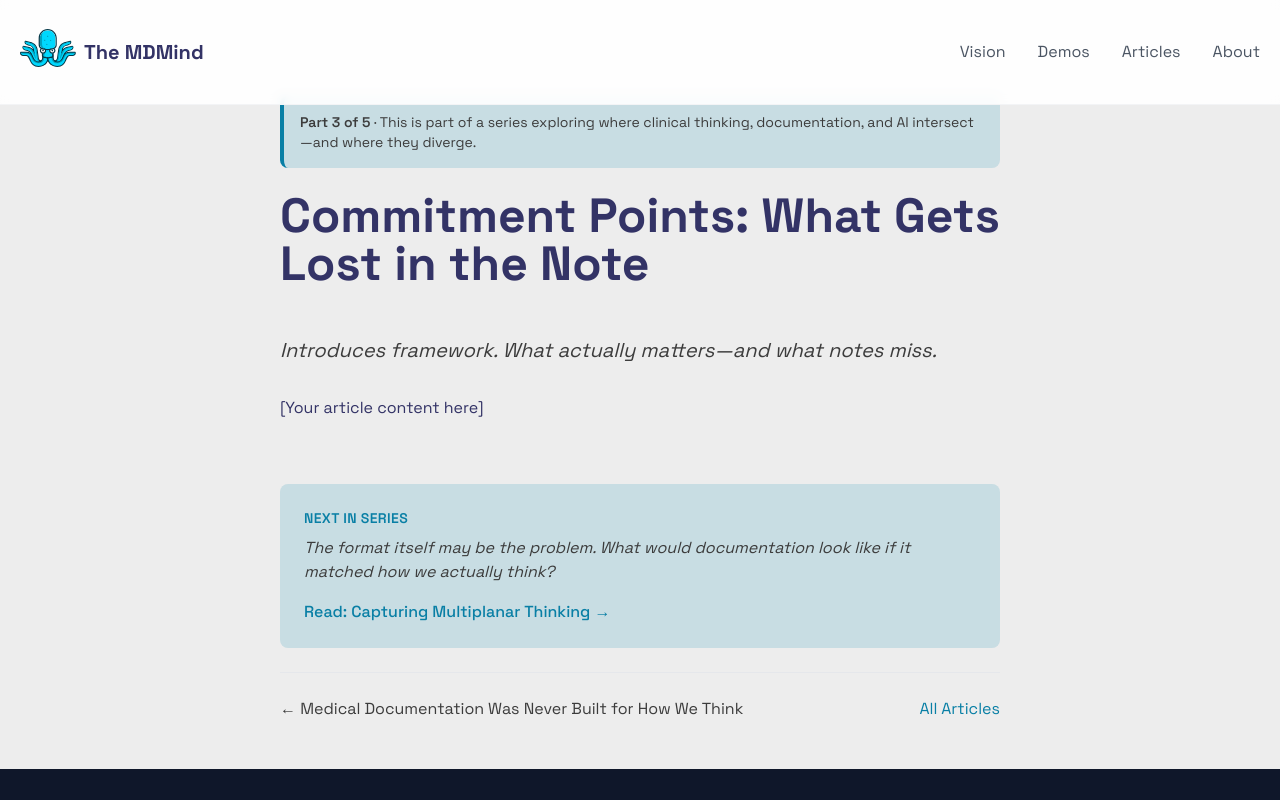
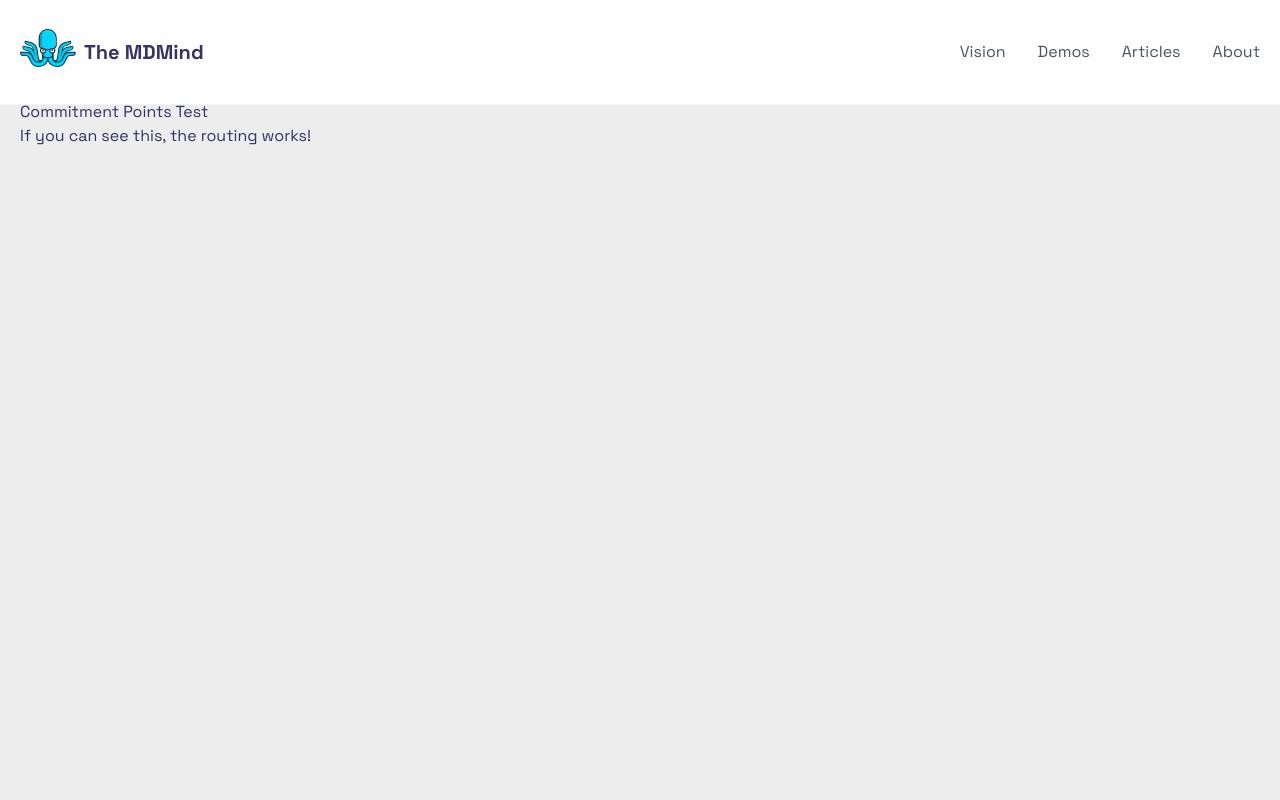
Before and after one commit to arbroadbent/themdmind, a Next.js app: page /en/articles/commitment-points in a window 1280 px wide. Shown: the top 800 px of the page. Built offline with nearby package versions, Linux system fonts and the light colour scheme.

Commit message:
Update page.tsx

```diff
--- a/src/app/[locale]/articles/commitment-points/page.tsx
+++ b/src/app/[locale]/articles/commitment-points/page.tsx
@@ -1,29 +1,8 @@
-import ArticleLayout from '../../components/ArticleLayout'
-
-export default function Article3() {
+export default function CommitmentPoints() {
   return (
-    <ArticleLayout
-      title="Commitment Points: What Gets Lost in the Note"
-      seriesPart={3}
-      seriesTotal={5}
-      prevArticle={{
-        title: "Medical Documentation Was Never Built for How We Think",
-        slug: "medical-documentation-was-never-built"
-      }}
-      nextArticle={{
-        title: "Capturing Multiplanar Thinking",
-        slug: "capturing-multiplanar-thinking",
-        teaser: "The format itself may be the problem. What would documentation look like if it matched how we actually think?"
-      }}
-    >
-      <p className="text-xl text-text-secondary mb-8 italic">
-        Introduces framework. What actually matters—and what notes miss.
-      </p>
-
-      <p>
-        [Your article content here]
-      </p>
-
-    </ArticleLayout>
+    <div style={{ padding: '100px 20px' }}>
+      <h1>Commitment Points Test</h1>
+      <p>If you can see this, the routing works!</p>
+    </div>
   )
 }
```
